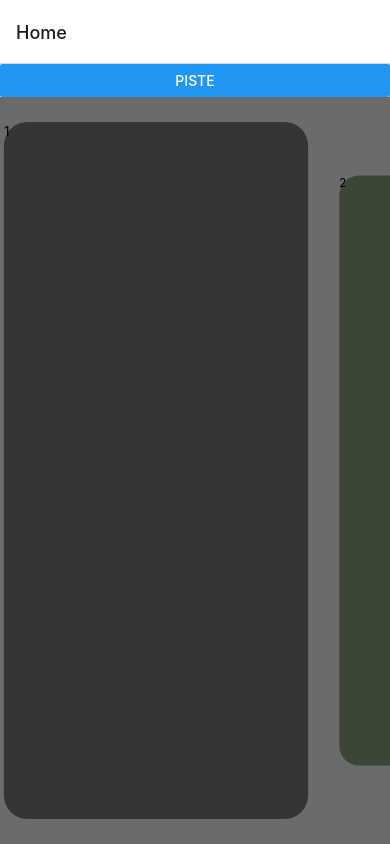
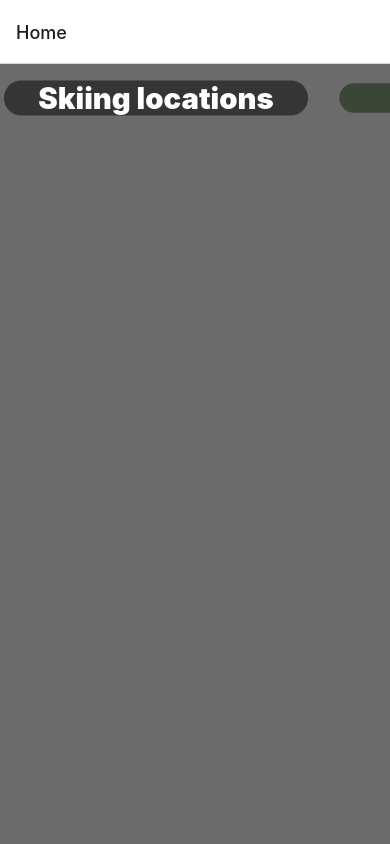
Before and after one commit to Favo02/skilab, a React Native app in the folder frontend/: screen /Home in a window 390 px wide. Built offline with nearby package versions, Linux system fonts and the light colour scheme.

Commit message:
update pages

```diff
--- a/frontend/App.js
+++ b/frontend/App.js
@@ -19,7 +19,7 @@ export default function App() {
         <Stack.Screen
           name="Map"
           component={Map}
-          options={{ title: "Points of interest" }}
+          options={{ title: "Tap on a ski area for more..." }}
         />
       </Stack.Navigator>
     </NavigationContainer>
--- a/frontend/components/Home.js
+++ b/frontend/components/Home.js
@@ -1,13 +1,18 @@
 import * as React from "react"
-import { View, Button, Text, FlatList, Animated } from "react-native"
+import { useState } from "react"
+import { View, Text, FlatList, Animated, TouchableOpacity } from "react-native"
 
 function Home({ navigation }) {
-  const [scrollViewWidth, setScrollViewWidth] = React.useState(0);
-  const boxWidth = scrollViewWidth * 0.8;
-  const boxDistance = scrollViewWidth - boxWidth;
-  const halfBoxDistance = boxDistance / 2;
-  const pan = React.useRef(new Animated.ValueXY()).current;
+
+  const [scrollViewWidth, setScrollViewWidth] = useState(0)
+
+  const boxWidth = scrollViewWidth * 0.8
+  const boxDistance = scrollViewWidth - boxWidth
+  const halfBoxDistance = boxDistance / 2
+  const pan = React.useRef(new Animated.ValueXY()).current
+
   const renderItem = ({ item, index }) => (
+    <TouchableOpacity onPress={() => navigation.navigate('Map')}>
       <Animated.View
         style={{
           transform: [
@@ -16,41 +21,47 @@ function Home({ navigation }) {
                 inputRange: [
                   (index - 1) * boxWidth - halfBoxDistance,
                   index * boxWidth - halfBoxDistance,
-                (index + 1) * boxWidth - halfBoxDistance, // adjust positioning
+                  (index + 1) * boxWidth - halfBoxDistance,
                 ],
                 outputRange: [0.8, 1, 0.8], // scale down when out of scope
-              extrapolate: 'clamp',
+                extrapolate: "clamp",
               }),
             },
           ],
-      }}>
+        }}
+      >
         <View
-        style={
-          {
+          style={{
             height: '100%',
             width: boxWidth,
             borderRadius: 24,
-            backgroundColor: `rgba(${(index * 13) % 255}, ${(index * 35) % 255
+            display: 'flex',
+            alignItems: 'center',
+            backgroundColor: `rgba(${(index * 13) % 255}, ${
+              (index * 35) % 255
             }, ${(index * 4) % 255}, .5)`,
-          }
-        }>
-        <Text>{item}</Text>
+          }}
+        >
+          <Text
+            style={{
+              textAlign: 'center',
+              fontSize: 30,
+              fontWeight: 900,
+              color: '#fff'
+            }}
+          >{item}</Text>
         </View>
-    </Animated.View >
-  );
+      </Animated.View>
+    </TouchableOpacity>
+  )
+
   return (
     <View style={{ flex: 1 }}>
-      <Button
-        title="Piste"
-        onPress={() =>
-          navigation.navigate('Map')
-        }
-      />
       <FlatList
         horizontal
-        style={{ backgroundColor: '#6b6b6b', height: 10 }}
+        style={{ backgroundColor: "#6b6b6b", height: 10 }}
         contentContainerStyle={{ paddingVertical: 16 }}
-        data={[1, 2]}
+        data={["Skiing locations", 2]}
         renderItem={renderItem}
         keyExtractor={(item, index) => `${index}-${item}`}
         contentInsetAdjustmentBehavior="never"
@@ -67,13 +78,13 @@ function Home({ navigation }) {
         }}
         contentOffset={{ x: halfBoxDistance * -1, y: 0 }}
         onLayout={(e) => {
-          setScrollViewWidth(e.nativeEvent.layout.width);
+          setScrollViewWidth(e.nativeEvent.layout.width)
         }}
         onScroll={Animated.event(
           [{ nativeEvent: { contentOffset: { x: pan.x } } }],
           {
             useNativeDriver: false,
-          },
+          }
         )}
       />
     </View>
```
Lines whose indentation alone changed are shown as unchanged.
